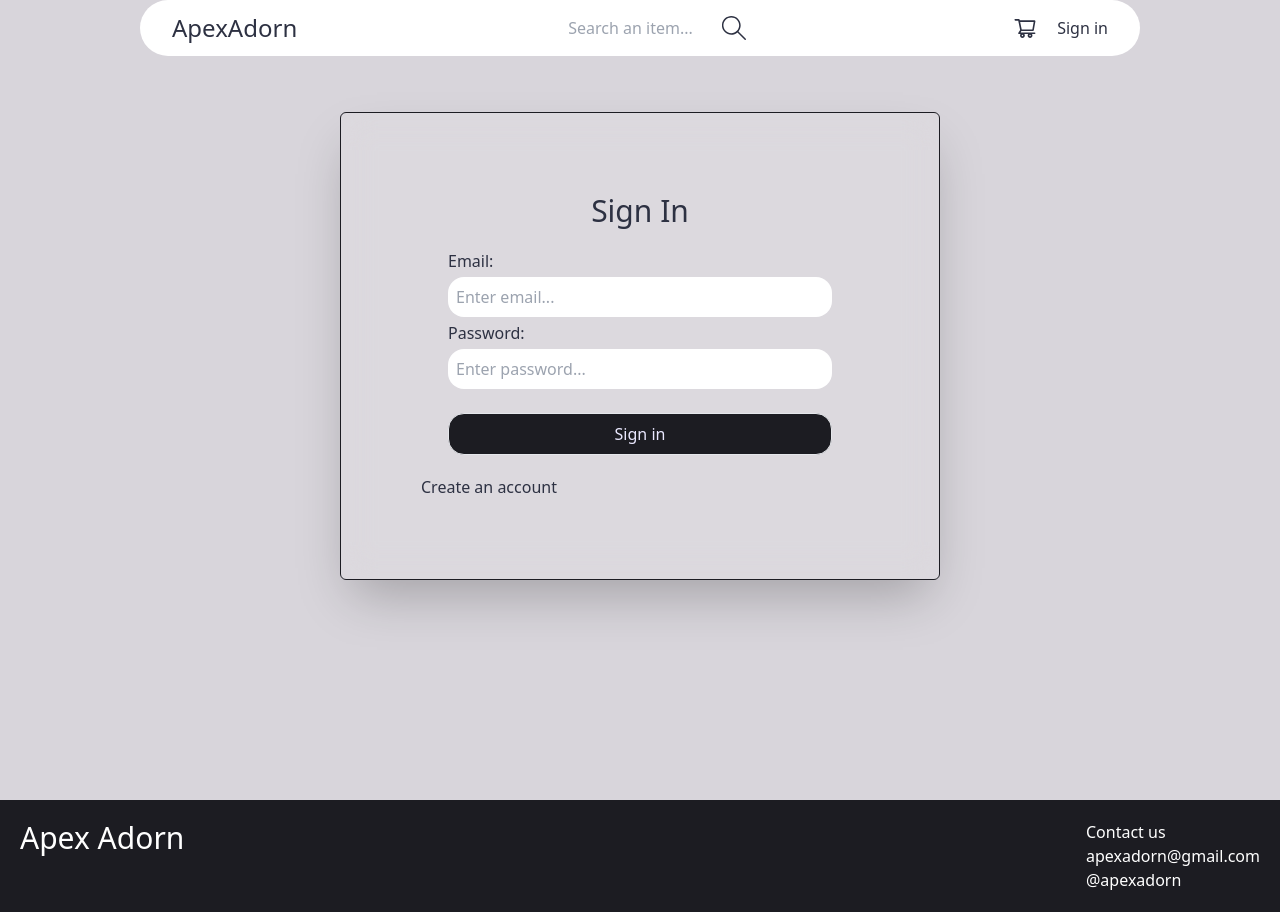
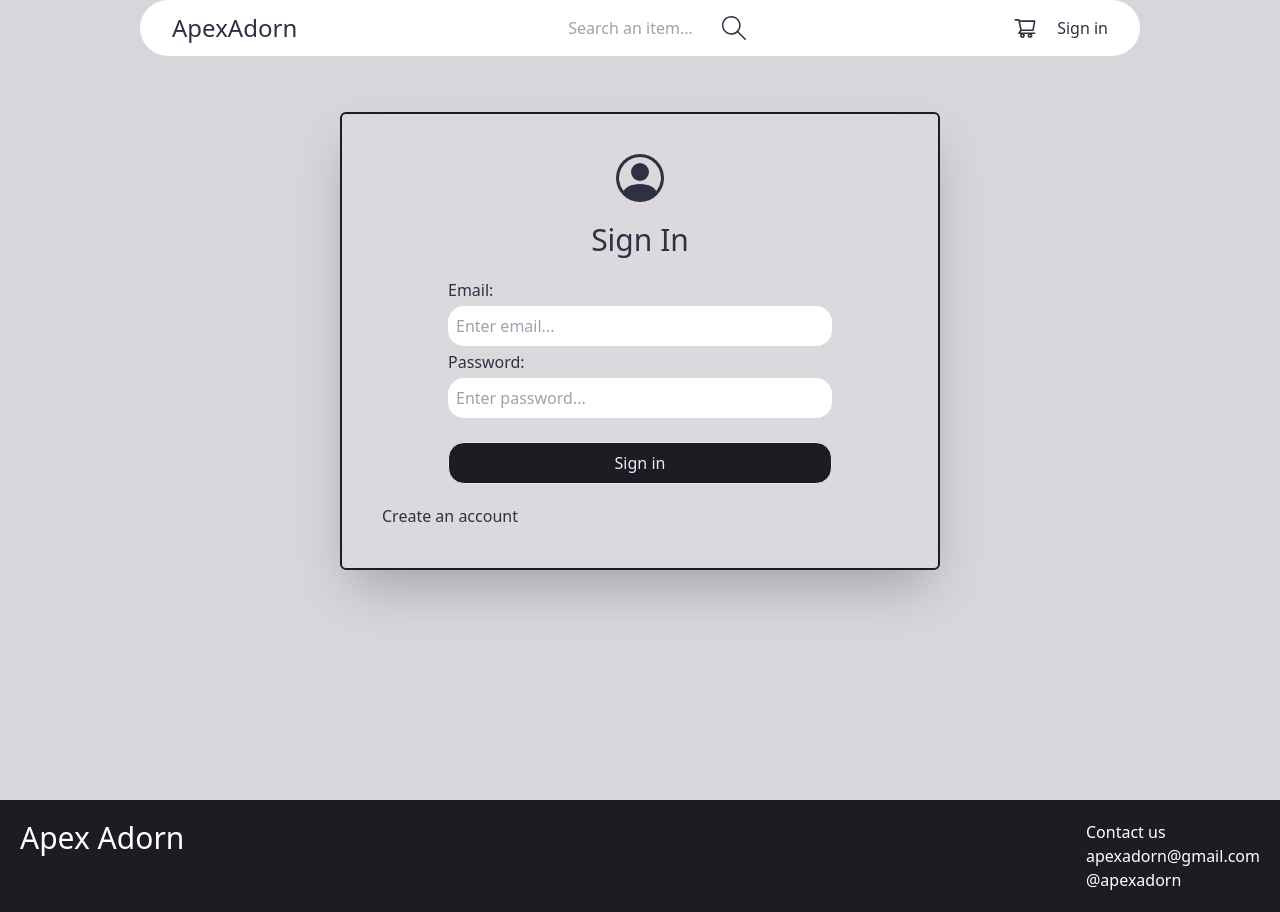
Before and after one commit to cout05/apexadorn-ecommerce-website, a React (Vite) app: page /sign_in in a window 1280 px wide. Built offline with nearby package versions, Linux system fonts and the light colour scheme; no server answers.

Commit message:
added sign in

```diff
--- a/src/components/SignIn.jsx
+++ b/src/components/SignIn.jsx
@@ -1,12 +1,14 @@
 import React from "react";
+import { BsPersonCircle } from "react-icons/bs";
 
 const SignIn = () => {
   return (
     <section className=" h-screen pt-28 text-[#2D3142]">
       <div
         className="flex flex-col gap-5
-       max-w-[600px] rounded-md m-auto p-20 border border-[#1c1c22] bg-[rgb(255,255,255,0.1)]
+       max-w-[600px] rounded-md m-auto p-10 border-2 border-[#1c1c22] bg-[rgb(255,255,255,0.1)]
         backdrop-filter backdrop-blur-lg backdrop-opacity-50 shadow-2xl">
+        <BsPersonCircle className="m-auto text-5xl" />
         <h1 className="text-3xl text-center">Sign In</h1>
         <form className="flex flex-col gap-1 w-96 mx-auto">
           <label htmlFor="email">Email: </label>
```
